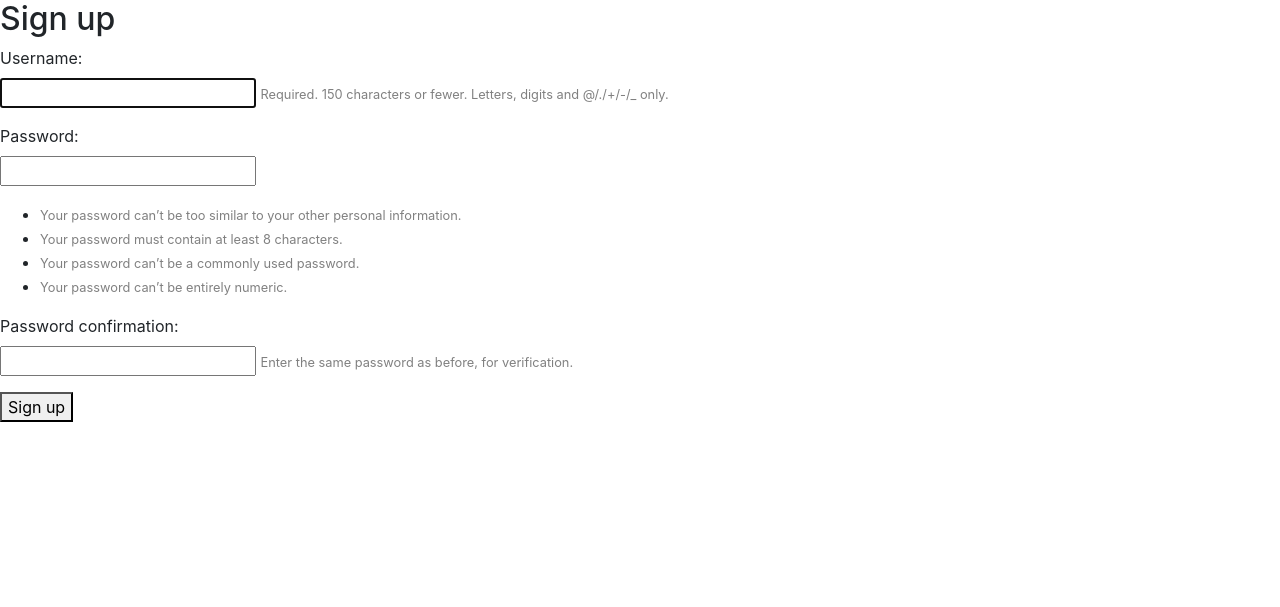
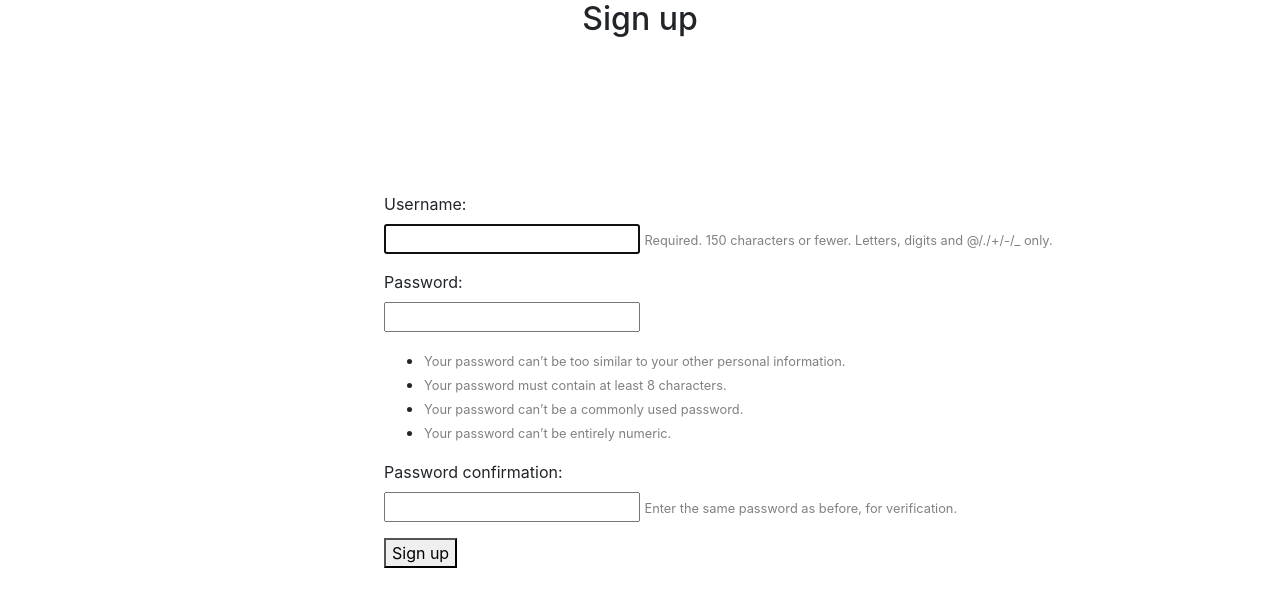
Before and after one commit to IndiaCFG3/team-29, a Django app: page /signup in a window 1280 px wide. Shown: the part 56-663 px from the top of the page. Run offline with Django 3.2, Linux system fonts and the light colour scheme; some libraries are stand-ins or nearby versions.

Commit message:
Style changes

```diff
--- a/wastemanagement/app/templates/app/signup.html
+++ b/wastemanagement/app/templates/app/signup.html
@@ -23,8 +23,8 @@
         </ul>
         </div>
         </nav>
-<h2>Sign up</h2>
-  <form method="post">
+<h2 style="text-align: center;">Sign up</h2>
+  <form method="post" style="margin-top: 12%; margin-left: 30%;">
     {% csrf_token %}
     {% for field in form %}
       <p>
```
